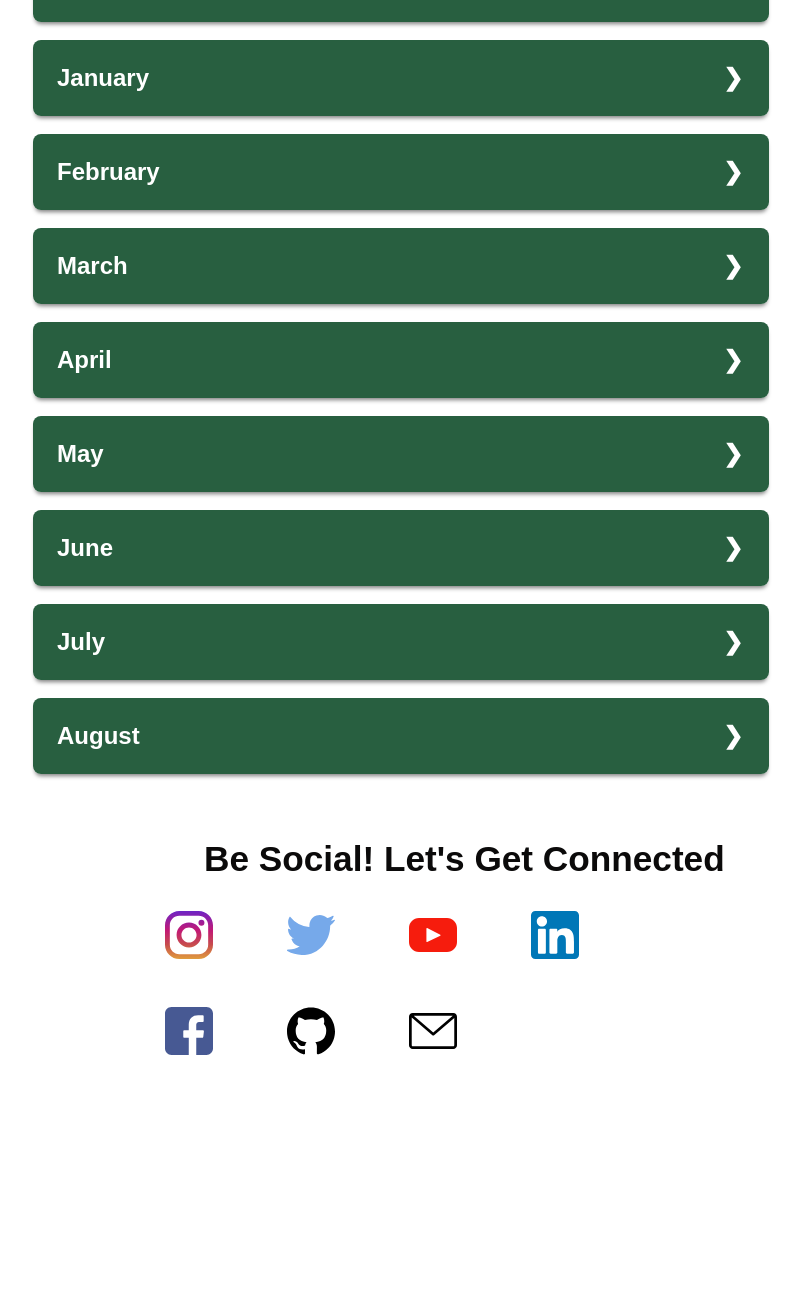
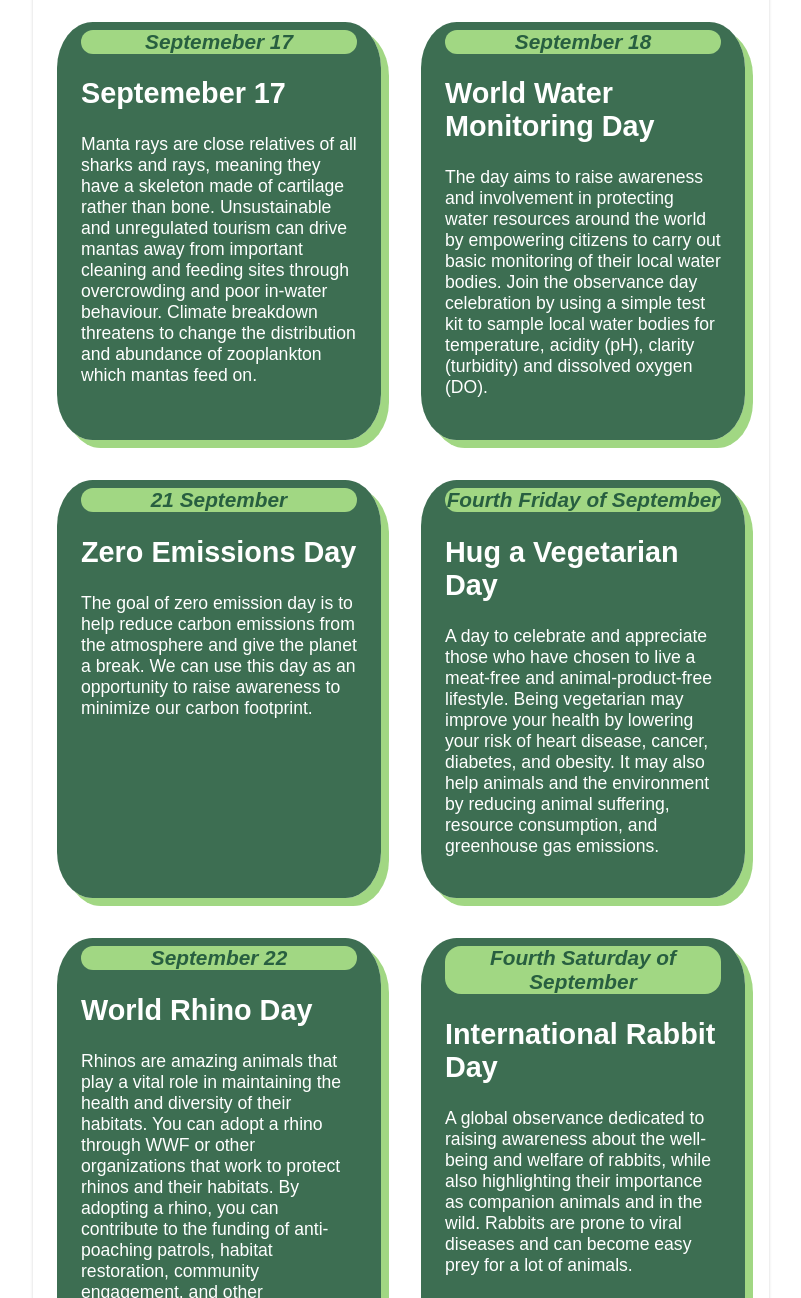
Before and after one commit to kroenger/kroenger, an Astro site: page /calendar in a window 1280 px wide. Shown: the part 1502-2800 px from the top of the page, without its empty margins (239-1040 px from the left). Before the commit the page ends 2568 px from the top, so only its background shows below. Built offline with nearby package versions, Linux system fonts and the light colour scheme; Astro itself is replaced by a stand-in of ours.

Commit message:
Update september.js

```diff
--- a/src/observanceDaysData/september.js
+++ b/src/observanceDaysData/september.js
@@ -1,6 +1,6 @@
 export const september = [
     {
-        date: "First Saturday of September",
+        date:"First Saturday of September",
         day: "International Vulture Awareness Day",
         description: `Vultures are ecologically vital and are now the most threatened group of
         birds in the world; populations of many species are under pressure and some are facing extinction.`
@@ -14,10 +14,61 @@ export const september = [
         in the cooling sector, which contributes to food security.`
     },
     {
+        date:"Third Saturday of September ",
+        day:"International Red Panda Day",
+        description:"Red pandas are native to the eastern Himalayas and southwestern China, where they live in high-altitude temperate forests with bamboo understory. They face threats from deforestation, fragmentation, and degradation of their forest home, as well as from hunting for their fur and body parts, and also vulnerable to diseases and parasites and have low reproductive rates. Help them by donating to organisations such as The Red Panda Network, an organization that works to conserve the red panda and its habitat in Nepal and other countries."
+    },
+    {
+        date:"Third Saturday of September",
+        day:" International Coastal Cleanup Day",
+        description:"A global event that engages volunteers to remove trash from the world’s beaches and waterways. In addition to cleaning beaches and waterways,  volunteers contribute to the world’s largest database on marine debris. Marine debris is one of the greatest threats our ocean faces, but luckily it is an issue with which we can all play a part in the solution."
+    },
+    {
+        date:"Septemeber 17",
+        day:"Septemeber 17",
+        description:"Manta rays are close relatives of all sharks and rays, meaning they have a skeleton made of cartilage rather than bone. Unsustainable and unregulated tourism can drive mantas away from important cleaning and feeding sites through overcrowding and poor in-water behaviour. Climate breakdown threatens to change the distribution and abundance of zooplankton which mantas feed on. "
+    },
+    {
+        date:"September 18",
+        day:"World Water Monitoring Day",
+        description:"The day aims to raise awareness and involvement in protecting water resources around the world by empowering citizens to carry out basic monitoring of their local water bodies. Join the observance day celebration by using a simple test kit to sample local water bodies for temperature, acidity (pH), clarity (turbidity) and dissolved oxygen (DO). "
+    },
+    {
         date: "21 September",
         day: "Zero Emissions Day",
         description: `The goal of zero emission day is to help reduce carbon emissions from the atmosphere
         and give the planet a break. We can use this day as an opportunity to raise awareness
         to minimize our carbon footprint.`
+    },
+    {
+        date:"Fourth Friday of September",
+        day:"Hug a Vegetarian Day",
+        description:"A day to celebrate and appreciate those who have chosen to live a meat-free and animal-product-free lifestyle. Being vegetarian may improve your health by lowering your risk of heart disease, cancer, diabetes, and obesity. It may also help animals and the environment by reducing animal suffering, resource consumption, and greenhouse gas emissions."
+    },
+    {
+        date:"September 22",
+        day:" World Rhino Day",
+        description:"Rhinos are amazing animals that play a vital role in maintaining the health and diversity of their habitats. You can adopt a rhino through WWF or other organizations that work to protect rhinos and their habitats. By adopting a rhino, you can contribute to the funding of anti-poaching patrols, habitat restoration, community engagement, and other conservation efforts."
+    },
+    {
+        date:"Fourth Saturday of September",
+        day:" International Rabbit Day",
+        description:"A global observance dedicated to raising awareness about the well-being and welfare of rabbits, while also highlighting their importance as companion animals and in the wild. Rabbits are prone to viral diseases and can become easy prey for a lot of animals. "
+    },
+    {
+        date:"Fourth Sunday of September",
+        day:"World River Day",
+        description:"Rivers are the arteries of our planet; they are lifelines in the truest sense.  World Rivers Day events include river cleanups, educational outings, community festivals, art projects, and more. You can join the celebration by visiting your local river, using water wisely, choosing eco-friendly products, and spreading the word about river conservation. "
+    },
+    {
+        date:"September 29",
+        day:"International Day of Awareness of Food Loss and Waste",
+        description:"The goal of this day is to raise awareness of the importance of food loss and waste. Food loss and waste have many negative economic and environmental impacts. When food is wasted, the resources that go into producing and making food available to consumers are also wasted. Reducing food loss and waste can improve food security and nutrition, lower greenhouse gas emissions and reduce pressures on natural resources such as land and water."
+    },
+    {
+        date:"September 30",
+        day:"Save the Koala Day",
+        description:"Koalas are one of Australia’s most iconic and beloved animals, but they face threats from habitat loss, climate change, disease, and human activity, contributing to population declines. You can do your part to prevent the unthinkable from happening by adopting a koala, planting a tree, making a donation, or sharing educational resources about koalas and their habitats."
     }
+
 ]
```
